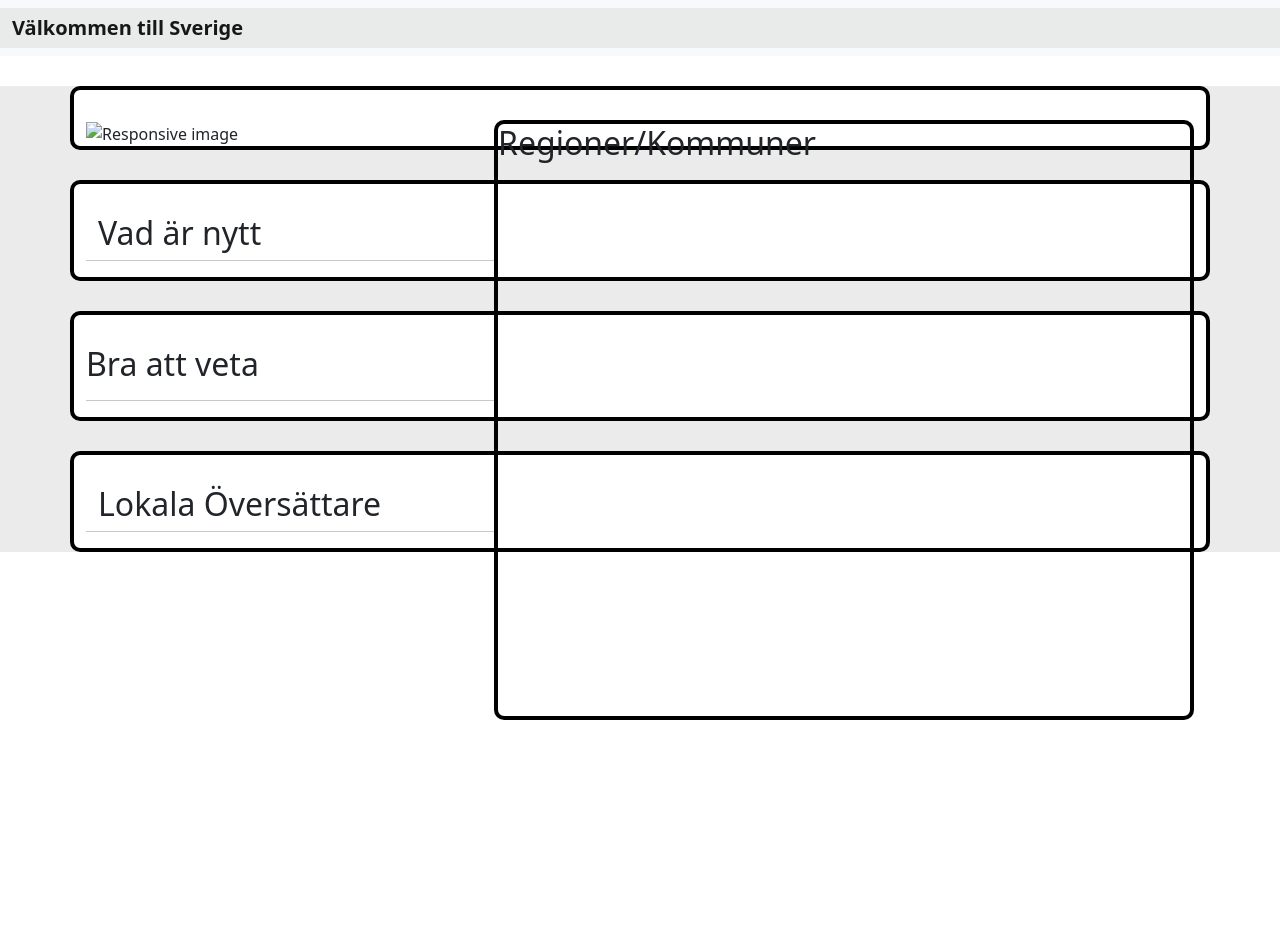
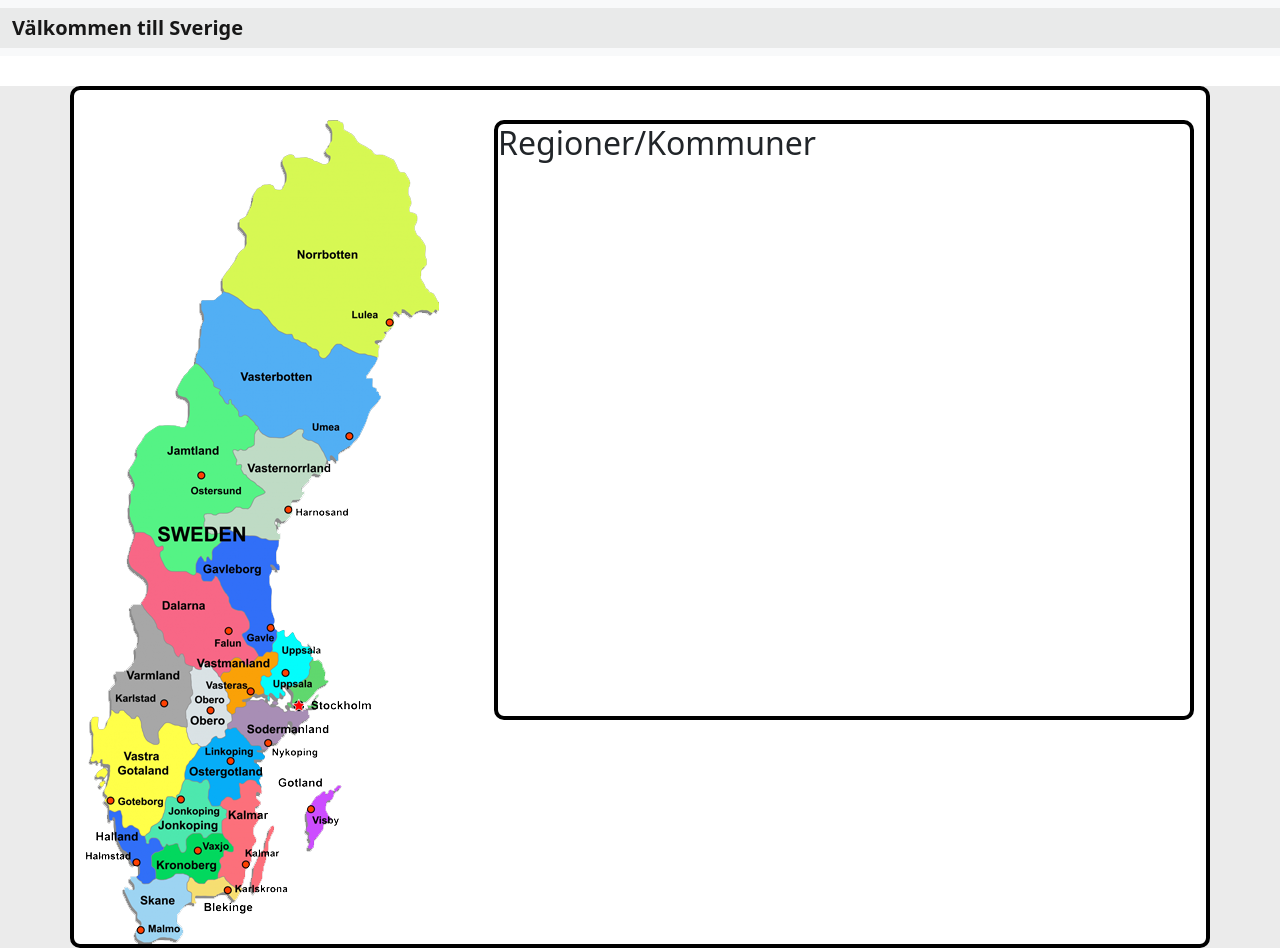
Before and after one commit to Zarser/Bootstrap-nav, a website: page index.html in a window 1280 px wide. Shown: the top 948 px of the page. Before the commit the page ends 800 px from the top, so only its background shows below. Drawn offline with nearby package versions, Linux system fonts and the light colour scheme; the site is published under a folder, as on GitHub Pages, so addresses that start at the root find nothing; no server answers.

Commit message:
fixed img src

```diff
--- a/index.html
+++ b/index.html
@@ -28,7 +28,7 @@
   </nav>
   <div class="container-fluid">
   <div class="container">
-  <img src="/img/sweden.png" class="img-fluid max-width: 100%; height: 200px;" alt="Responsive image">
+  <img src="img/sweden.png" class="img-fluid max-width: 100%; height: 200px;" alt="Responsive image">
   <div class="container-k">
     <h2>Regioner/Kommuner</h2>
     <div class="row">
--- a/main-a.js
+++ b/main-a.js
@@ -42,11 +42,11 @@ async function aktiviteter() {
     users.Activities.forEach(user => {
         let htmlSegment = `<br><div class="aktiviteter">
                             <h2>${user.TitleSV}</h2>
-                            <br><div class="desSV"><img src="/img/se.svg" class="svg"></div>
+                            <br><div class="desSV"><img src="img/se.svg" class="svg"></div>
                             <div class="desSV">${user.DescriptionSV}</a></div>
-                            <br><div class="desSV"><img src="/img/ua.svg" class="svg"></div>
+                            <br><div class="desSV"><img src="img/ua.svg" class="svg"></div>
                             <div class="desUA">${user.DescriptionUA}</a></div>
-                            <br><div class="desSV"><img src="/img/ru.svg" class="svg"></div>
+                            <br><div class="desSV"><img src="img/ru.svg" class="svg"></div>
                             <div class="desRU">${user.DescriptionRU}</a></div>
                             <br><div class="adress"><ion-icon name="navigate-outline"></ion-icon> ${user.Adress}</a></div>
                             <div class="date"><ion-icon name="calendar-outline"></ion-icon> ${user.Date}</a></div>
--- a/main-gtk.js
+++ b/main-gtk.js
@@ -14,11 +14,11 @@ async function GoodToKnow() {
     users['Good To Know'].forEach(user => {
         let htmlSegment = `<br><div class="aktiviteter">
                             <h2>${user.TitleSV}</h2>
-                            <br><div class="desSV"><img src="/img/se.svg" class="svg"></div>
+                            <br><div class="desSV"><img src="img/se.svg" class="svg"></div>
                             <div class="desSV">${user.DescriptionSV}</a></div>
-                            <br><div class="desSV"><img src="/img/ua.svg" class="svg"></div>
+                            <br><div class="desSV"><img src="img/ua.svg" class="svg"></div>
                             <div class="desUA">${user.NameUA}</a></div>
-                            <br><div class="desSV"><img src="/img/ru.svg" class="svg"></div>
+                            <br><div class="desSV"><img src="img/ru.svg" class="svg"></div>
                             <div class="desRU">${user.NameRU}</a></div>
                             <br><div class="link"><ion-icon name="unlink-outline"></ion-icon><a href="${user.Link}">${user.Link}</a></div>
                         </div><hr>`;
```
